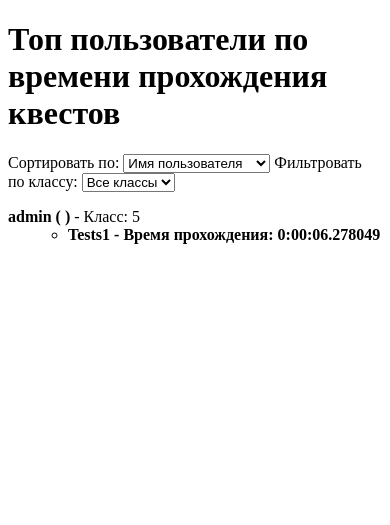
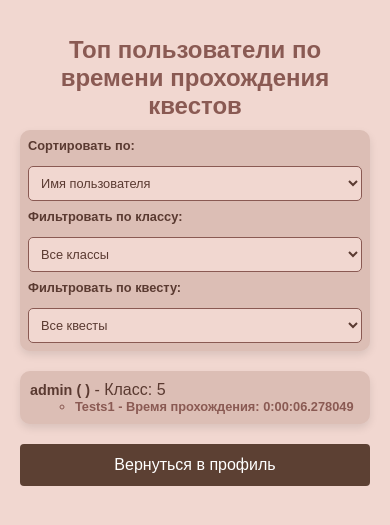
Before and after one commit to Smoz1e/Roads-to-the-future-quests, a Django app: page /accounts/lists/ in a window 390 px wide. Shown: the top 525 px of the page. Run offline with Django 5.2, Linux system fonts and the light colour scheme; a user stored in the database is signed in; data comes from the database, SQL or seed files in the repository; both versions use the stored data as it was after the commit; parts of the project's set-up code (start-up, migrations or seed data) failed here and were passed over.

Commit message:
add top_user_list and test user filters

```diff
--- a/RTTF/accounts/templates/accounts/top_user.html
+++ b/RTTF/accounts/templates/accounts/top_user.html
@@ -2,18 +2,185 @@
 <html lang="en">
 <head>
     <meta charset="UTF-8">
+    <meta name="viewport" content="width=device-width, initial-scale=1.0">
     <title>Топ пользователей по времени прохождения квестов</title>
     <style>
+        body {
+            font-family: Arial, sans-serif;
+            background-color: #F1D7D0;
+            color: #5A3A31;
+            margin: 0;
+            padding: 20px;
+            box-sizing: border-box;
+        }
+
+        h1 {
+            text-align: center;
+            color: #8A5A53;
+            font-size: 2rem;
+            margin-bottom: 20px;
+            animation: fadeIn 1s ease-in-out;
+        }
+
+        form {
+            max-width: 600px;  /* Ограничение максимальной ширины формы */
+            margin: 0 auto 20px auto;
+            background-color: #DCBEB5;
+            padding: 15px;
+            border-radius: 10px;
+            box-shadow: 0px 4px 8px rgba(0, 0, 0, 0.1);
+            display: flex;
+            flex-direction: column;
+            gap: 15px;
+            animation: slideDown 0.5s ease-in-out;
+        }
+
+        label {
+            font-weight: bold;
+            font-size: 1rem;
+            margin-bottom: 5px;
+        }
+
+        select {
+            padding: 10px;
+            border: 1px solid #8A5A53;
+            border-radius: 5px;
+            background-color: #F1D7D0;
+            color: #5A3A31;
+            font-size: 1rem;
+            transition: background-color 0.3s ease;
+            width: 100%;
+        }
+
+        select:hover {
+            background-color: #DCBEB5;
+        }
+
         .user-list {
             list-style-type: none;
             padding: 0;
+            max-width: 600px;  /* Ограничение максимальной ширины списка пользователей */
+            margin: 0 auto;
         }
+
         .user-item {
+            background-color: #DCBEB5;
             margin-bottom: 20px;
+            padding: 20px;
+            border-radius: 10px;
+            box-shadow: 0px 4px 8px rgba(0, 0, 0, 0.1);
+            animation: fadeInUp 0.5s ease-in-out;
         }
+
+        .user-item strong {
+            font-size: 1.2rem;
+            color: #5A3A31;
+        }
+
         .quest-item {
-            margin-left: 20px;
+            margin-left: 10px;
             font-weight: bold;
+            color: #8A5A53;
+        }
+
+        @keyframes fadeIn {
+            from { opacity: 0; }
+            to { opacity: 1; }
+        }
+
+        @keyframes slideDown {
+            from { transform: translateY(-20px); opacity: 0; }
+            to { transform: translateY(0); opacity: 1; }
+        }
+
+        @keyframes fadeInUp {
+            from { transform: translateY(20px); opacity: 0; }
+            to { transform: translateY(0); opacity: 1; }
+        }
+
+        /* Медиазапросы для мобильных устройств */
+        @media (max-width: 768px) {
+            h1 {
+                font-size: 1.8rem;
+                margin-bottom: 15px;
+            }
+
+            form {
+                padding: 10px;
+                gap: 10px;
+            }
+
+            label {
+                font-size: 0.9rem;
+            }
+
+            select {
+                font-size: 0.9rem;
+            }
+
+            .user-item {
+                padding: 15px;
+            }
+
+            .user-item strong {
+                font-size: 1rem;
+            }
+
+            .quest-item {
+                margin-left: 5px;
+                font-size: 0.9rem;
+            }
+        }
+
+        @media (max-width: 480px) {
+            h1 {
+                font-size: 1.5rem;
+                margin-bottom: 10px;
+            }
+
+            form {
+                padding: 8px;
+                gap: 8px;
+            }
+
+            label {
+                font-size: 0.8rem;
+            }
+
+            select {
+                padding: 8px;
+                font-size: 0.8rem;
+            }
+
+            .user-item {
+                padding: 10px;
+            }
+
+            .user-item strong {
+                font-size: 0.9rem;
+            }
+
+            .quest-item {
+                font-size: 0.8rem;
+            }
+        }
+
+                /* Стили для кнопки "Вернуться в профиль" */
+        .btn-primary {
+            display: block;
+            background-color: #5C4033;
+            color: #fff;
+            text-align: center;
+            padding: 12px;
+            border-radius: 4px;
+            text-decoration: none;
+            font-size: 16px;
+            margin: 10px auto 20px auto;
+            transition: background-color 0.3s ease;
+            max-width: 600px;
+        }
+        .btn-primary:hover {
+            background-color: #483127; /* Цвет кнопки при наведении */
         }
     </style>
 </head>
@@ -39,6 +206,17 @@
                 </option>
             {% endfor %}
         </select>
+
+        <!-- Фильтр по названию квеста -->
+        <label for="quest_id">Фильтровать по квесту:</label>
+        <select name="quest_id" id="quest_id" onchange="this.form.submit()">
+            <option value="">Все квесты</option>
+            {% for quest in quests %}
+                <option value="{{ quest.id }}" {% if selected_quest == quest.id|stringformat:"s" %}selected{% endif %}>
+                    {{ quest.title }}
+                </option>
+            {% endfor %}
+        </select>
     </form>
 
     <ul class="user-list">
@@ -58,9 +236,12 @@
                     {% endfor %}
                 </ul>
             </li>
+
         {% empty %}
             <li>Нет пользователей с завершенными квестами.</li>
         {% endfor %}
     </ul>
+
+    <a href="{% url 'profile' %}" class="btn-primary">Вернуться в профиль</a>
 </body>
 </html>
--- a/RTTF/accounts/views.py
+++ b/RTTF/accounts/views.py
@@ -209,8 +209,9 @@ from django.db.models import Sum, F
 
 @login_required
 def top_user(request):
-    # Получаем класс из GET-запроса для фильтрации
+    # Получаем класс и название квеста из GET-запроса для фильтрации
     selected_class = request.GET.get('class_user', None)
+    selected_quest = request.GET.get('quest_id', None)
 
     # Получаем записи QuestProgress для всех завершенных квестов
     completed_quests = QuestProgress.objects.filter(is_completed=True).exclude(completed_at__isnull=True)
@@ -219,10 +220,14 @@ def top_user(request):
     if selected_class:
         completed_quests = completed_quests.filter(user__class_user=selected_class)
 
+    # Фильтруем по выбранному квесту, если он задан
+    if selected_quest:
+        completed_quests = completed_quests.filter(quest_id=selected_quest)
+
     # Получаем параметры сортировки из GET-запроса
     sort_by = request.GET.get('sort_by', 'user')  # По умолчанию сортировка по имени пользователя
 
-    # Фильтрация и сортировка
+    # Сортировка по выбранному критерию
     if sort_by == 'quest_title':
         completed_quests = completed_quests.order_by('quest__title')
     elif sort_by == 'user_class':
@@ -244,11 +249,13 @@ def top_user(request):
         user_quests[user].append((quest.title, duration))
 
     # Сортируем пользователей по выбранному критерию
-    sorted_users = sorted(user_quests.items(), key=lambda x: user_quests[x[0]])
+    sorted_users = sorted(user_quests.items(), key=lambda x: x[0].username.lower())
 
     return render(request, 'accounts/top_user.html', {
         'sorted_users': sorted_users,
         'sort_by': sort_by,
         'selected_class': selected_class,
+        'selected_quest': selected_quest,
         'classes': CustomUser.CLASS_CHOICES,  # Передаем возможные классы в шаблон
+        'quests': Quest.objects.all(),  # Передаем все квесты в шаблон для фильтрации
     })
```
Also changed, not shown: RTTF/db.sqlite3.
